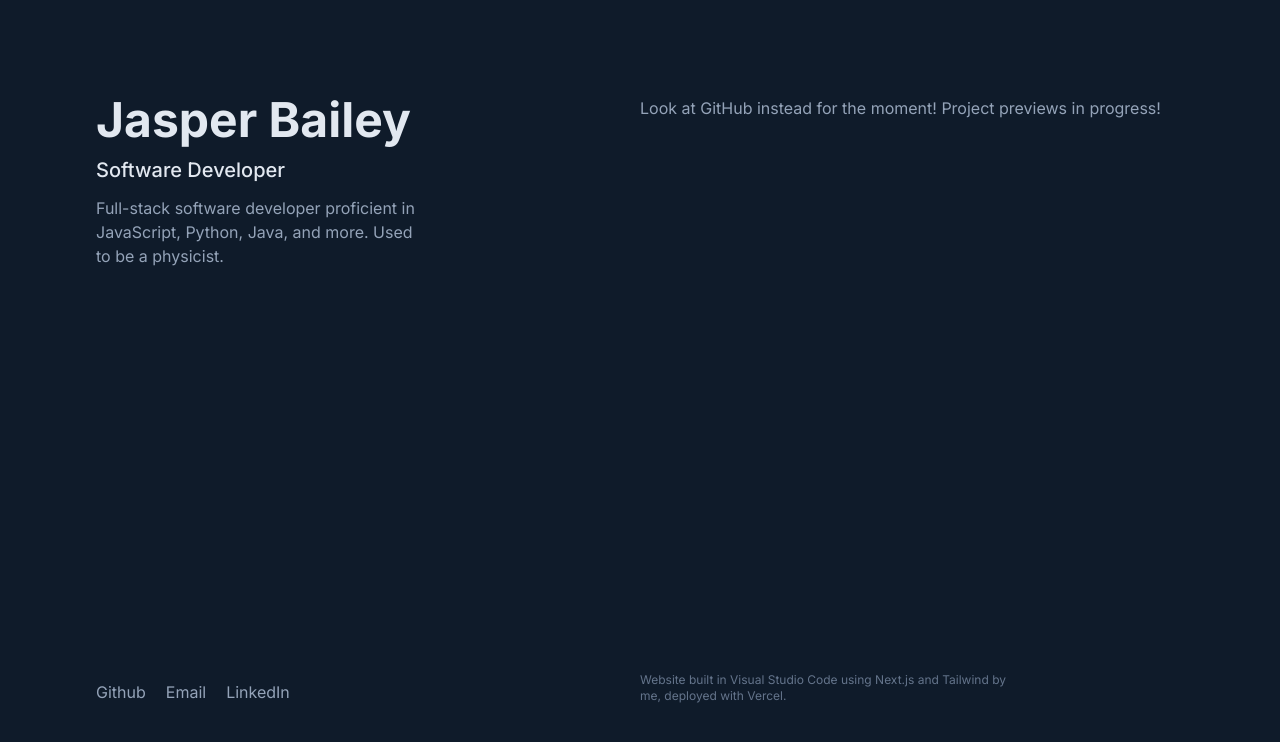
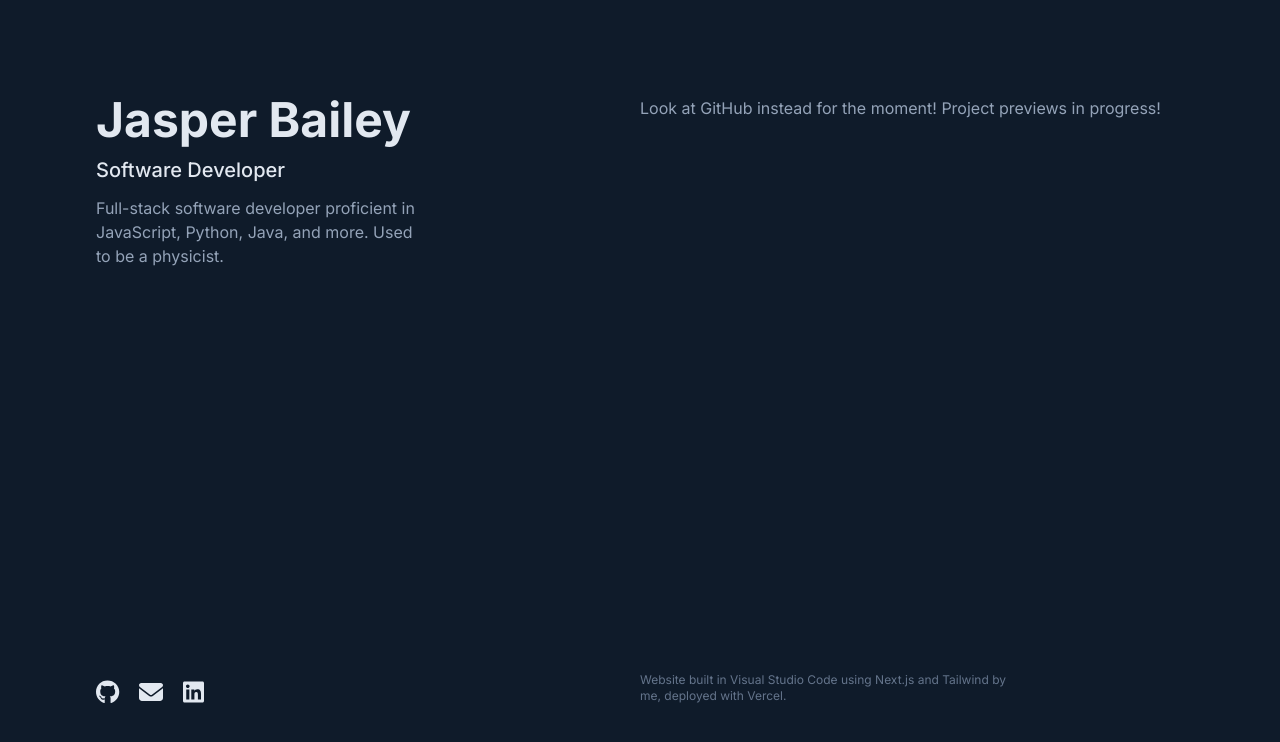
Before and after one commit to jasperBailey/portfolio, a Next.js app: page / in a window 1280 px wide. Shown: the top 742 px of the page. Built offline with nearby package versions, Linux system fonts and the light colour scheme.

Commit message:
added FontAwesome icons for socials

```diff
--- a/app/layout.tsx
+++ b/app/layout.tsx
@@ -1,6 +1,10 @@
 import './globals.css'
 import type { Metadata } from 'next'
 import { Inter } from 'next/font/google'
+
+import { config } from '@fortawesome/fontawesome-svg-core'
+import '@fortawesome/fontawesome-svg-core/styles.css'
+config.autoAddCss = false
 
 import Profile from '@/components/organisms/Profile'
 
--- a/components/molecules/Socials.tsx
+++ b/components/molecules/Socials.tsx
@@ -1,14 +1,36 @@
+import { FontAwesomeIcon } from "@fortawesome/react-fontawesome";
+import { faEnvelope } from "@fortawesome/free-solid-svg-icons";
+import { faGithub, faLinkedin } from "@fortawesome/free-brands-svg-icons";
+
 const Socials = () => {
   return (
     <ul className="flex flex-row mt-3">
       <li className="mr-5">
-        <a href="https://www.github.com/jasperBailey">Github</a>
+        <a href="https://www.github.com/jasperBailey">
+          <FontAwesomeIcon
+            icon={faGithub}
+            size="xl"
+            style={{ color: "#E2E8F0" }}
+          />
+        </a>
       </li>
       <li className="mr-5">
-        <a href="mailto:jasperbailey98@gmail.com">Email</a>
+        <a href="mailto:jasperbailey98@gmail.com">
+          <FontAwesomeIcon
+            icon={faEnvelope}
+            size="xl"
+            style={{ color: "#E2E8F0" }}
+          />
+        </a>
       </li>
       <li className="mr-5">
-        <a href="https://www.linkedin.com/in/jasperbailey">LinkedIn</a>
+        <a href="https://www.linkedin.com/in/jasperbailey">
+          <FontAwesomeIcon
+            icon={faLinkedin}
+            size="xl"
+            style={{ color: "#E2E8F0" }}
+          />
+        </a>
       </li>
     </ul>
   );
--- a/package.json
+++ b/package.json
@@ -9,6 +9,10 @@
     "lint": "next lint"
   },
   "dependencies": {
+    "@fortawesome/fontawesome-svg-core": "^6.4.2",
+    "@fortawesome/free-brands-svg-icons": "^6.4.2",
+    "@fortawesome/free-solid-svg-icons": "^6.4.2",
+    "@fortawesome/react-fontawesome": "^0.2.0",
     "@types/node": "20.6.2",
     "@types/react": "18.2.21",
     "@types/react-dom": "18.2.7",
```
Also changed, not shown: 1 other file (tests, documents, lock files or other folders).
